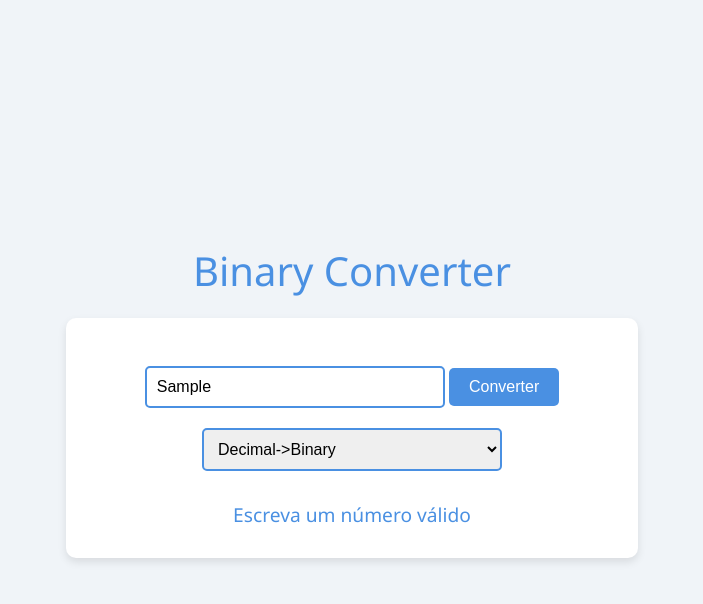
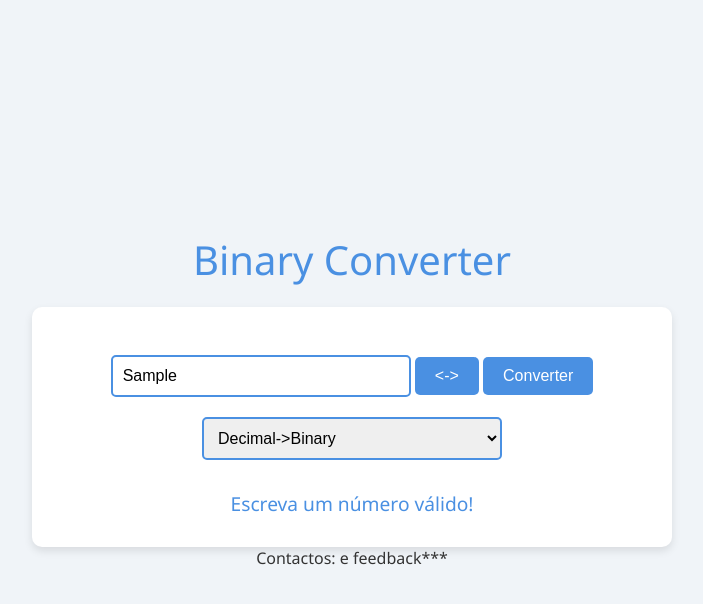
Before and after one commit to andre-cotrim/binary-converter, a plain HTML site: page binary-conversor.html in a window 1280 px wide. Both pictures are taken after typing "Sample" into the empty fields and a click on the button "Converter". Shown: the whole page, without its empty margins (288-991 px from the left). Drawn offline with Linux system fonts and the light colour scheme.

Commit message:
trocar() fucntion done

```diff
--- a/binary-conversor.html
+++ b/binary-conversor.html
@@ -11,6 +11,7 @@
     <script src= "converter.js"></script>
     <div class = 'container'>
         <input type="text" id = "resposta">
+        <input type="button" value="<->" onclick="trocar()">
         <input type="button" value="Converter" onclick="converter()">
         <select id="opcoes">
             <option value="decimal->binary">Decimal->Binary</option>
@@ -18,5 +19,6 @@
         </select>
     <div id = "resultado"></div>
     </div>
+    <footer>Contactos: e feedback***</footer>
 </body>
 </html>
--- a/converter.js
+++ b/converter.js
@@ -3,7 +3,7 @@ function converter(){
     var res = document.getElementById('resultado')
     var opcao = document.getElementById('opcoes').value
     if(isNaN(value) || value == ''){
-        res.innerHTML ='Escreva um número válido'
+        res.innerHTML ='Escreva um número válido!'
     }else if (opcao=="decimal->binary"){
         var resultado = ""
         var num = parseInt(value,10)
@@ -17,7 +17,21 @@ function converter(){
         }
         res.innerHTML=resultado.split('').reverse().join('')
     }else if (opcao=="binary->decimal"){
-        var num = parseInt(value,2)
+        if (isNaN(parseInt(value,2))){
+            res.innerHTML ='Escreva um número válido!'
+        }else{
+            var num = parseInt(value,2)
         res.innerHTML = num.toString()
+        }
     }
 }
+function trocar(){
+    var opcao = document.getElementById('opcoes').value
+    if (opcao=="binary->decimal"){
+        opcoes.value = "decimal->binary"
+        opcao = "decimal->binary"
+    }else if (opcao== "decimal->binary"){
+        opcoes.value = "binary->decimal"
+        opcao = "binary->decimal"
+    }
+}
```
Also changed, not shown: 1 other file.
